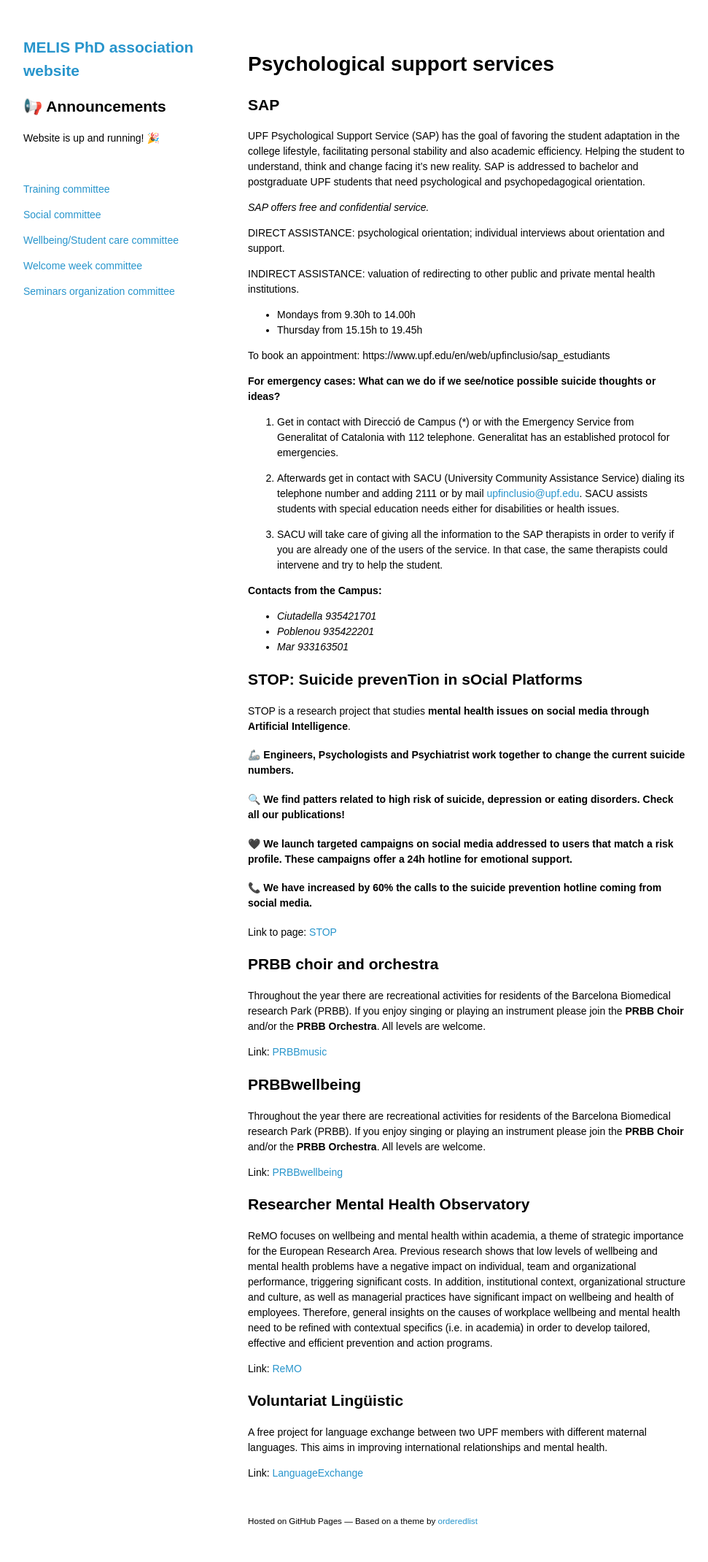
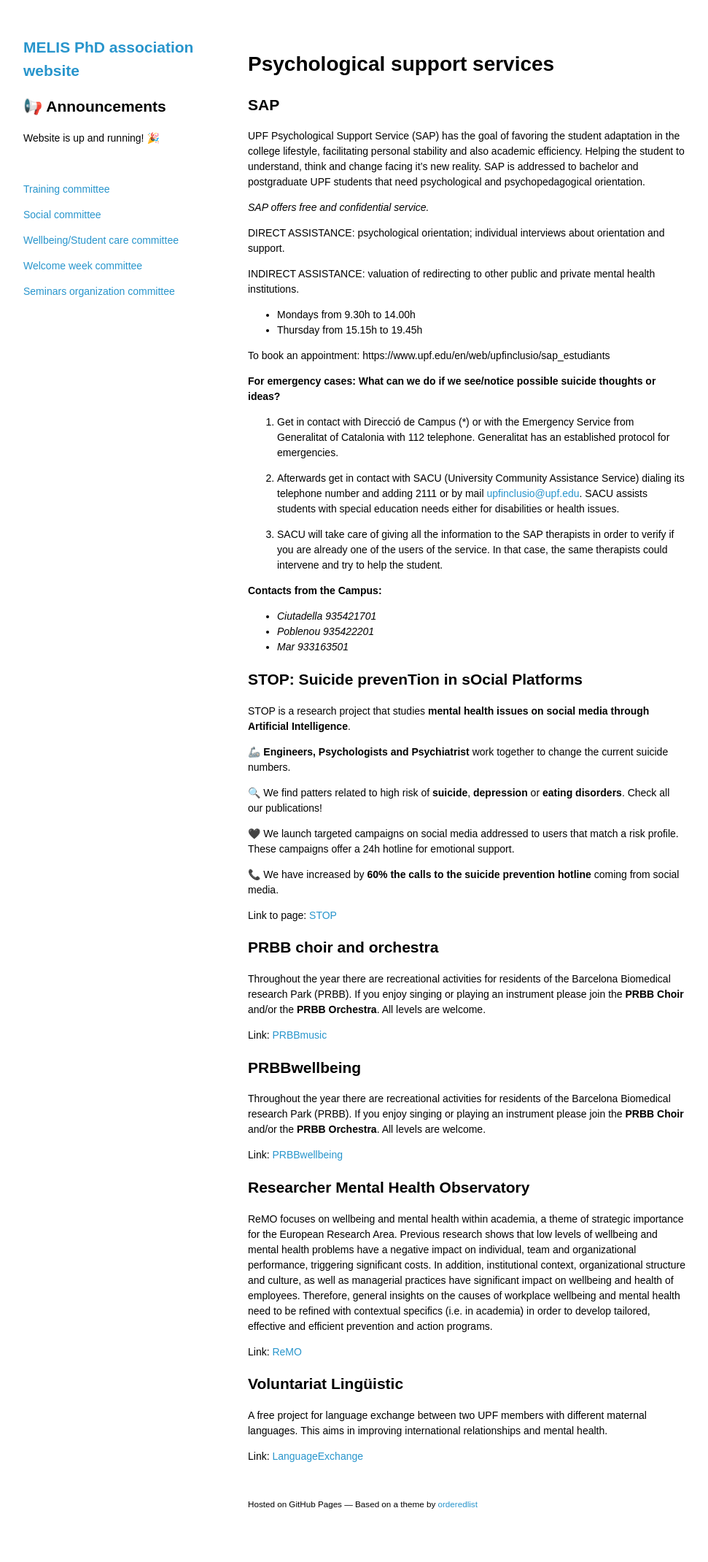
Before and after one commit to melisphdassociation/melisphdassociation.github.io, a Jekyll site: the page built from psychological_support.md, in a window 1280 px wide. Shown: the whole page at 73% size, without its empty margins (0-971 px from the left). Built offline with Jekyll 4.4.1, drawn with Linux system fonts in a browser that asks for light colours; our own code applies the rules of GitHub Pages for plain Markdown files; the repository's description, which GitHub fills in, is left out; after the commit the page ends 2117 px from its top, so only the background shows below that.

```diff
--- a/psychological_support.md
+++ b/psychological_support.md
@@ -40,13 +40,13 @@ student.
 
 STOP is a research project that studies **mental health issues on social media through Artificial Intelligence**.
 
-#### **🦾 Engineers, Psychologists and Psychiatrist** work together to change the current suicide numbers.
+**🦾 Engineers, Psychologists and Psychiatrist** work together to change the current suicide numbers.
 
-#### 🔍 We find patters related to high risk of **suicide**, **depression** or **eating disorders**. Check all our publications!
+🔍 We find patters related to high risk of **suicide**, **depression** or **eating disorders**. Check all our publications!
 
-#### 🖤 We launch targeted campaigns on social media addressed to users that match a risk profile. These campaigns offer a 24h hotline for emotional support.
+🖤 We launch targeted campaigns on social media addressed to users that match a risk profile. These campaigns offer a 24h hotline for emotional support.
 
-#### 📞 We have increased by **60% the calls to the suicide prevention hotline** coming from social media.
+📞 We have increased by **60% the calls to the suicide prevention hotline** coming from social media.
 
 Link to page: [STOP](https://stop-project.github.io/)
 
```
